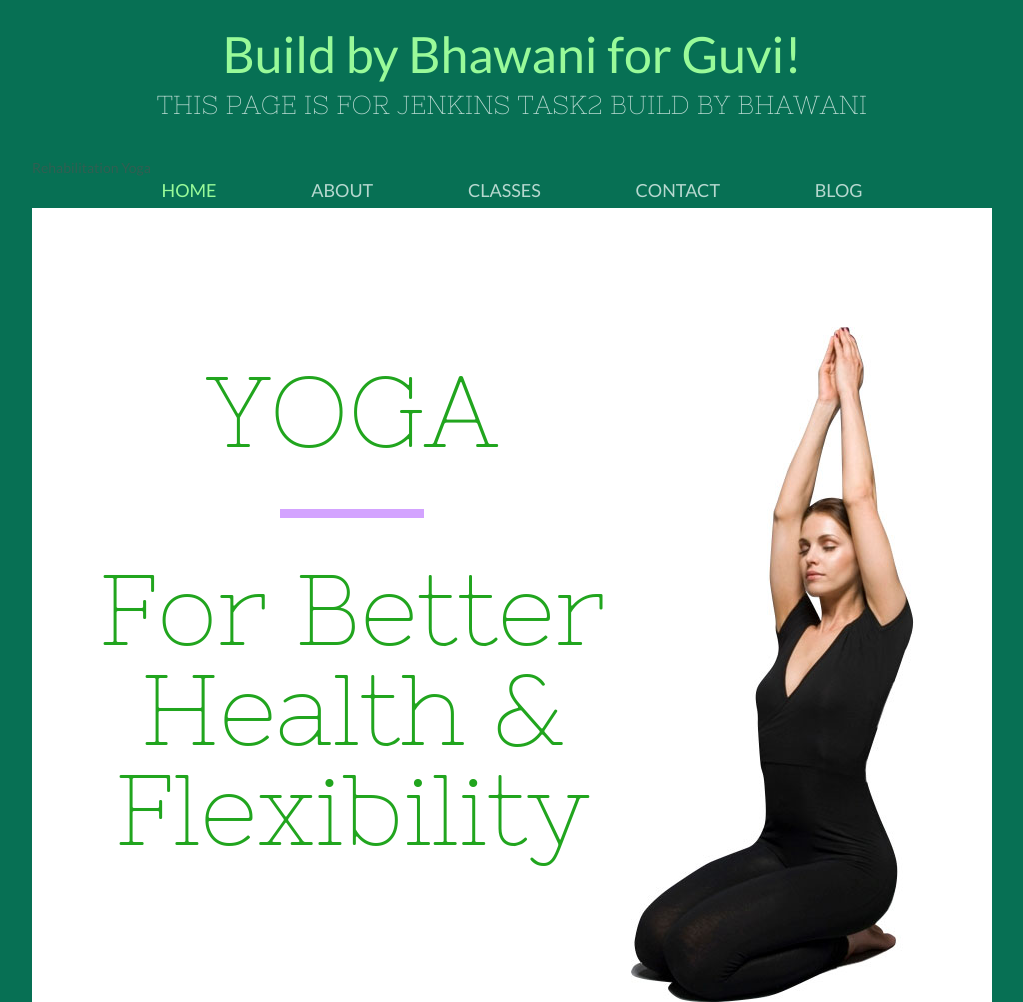
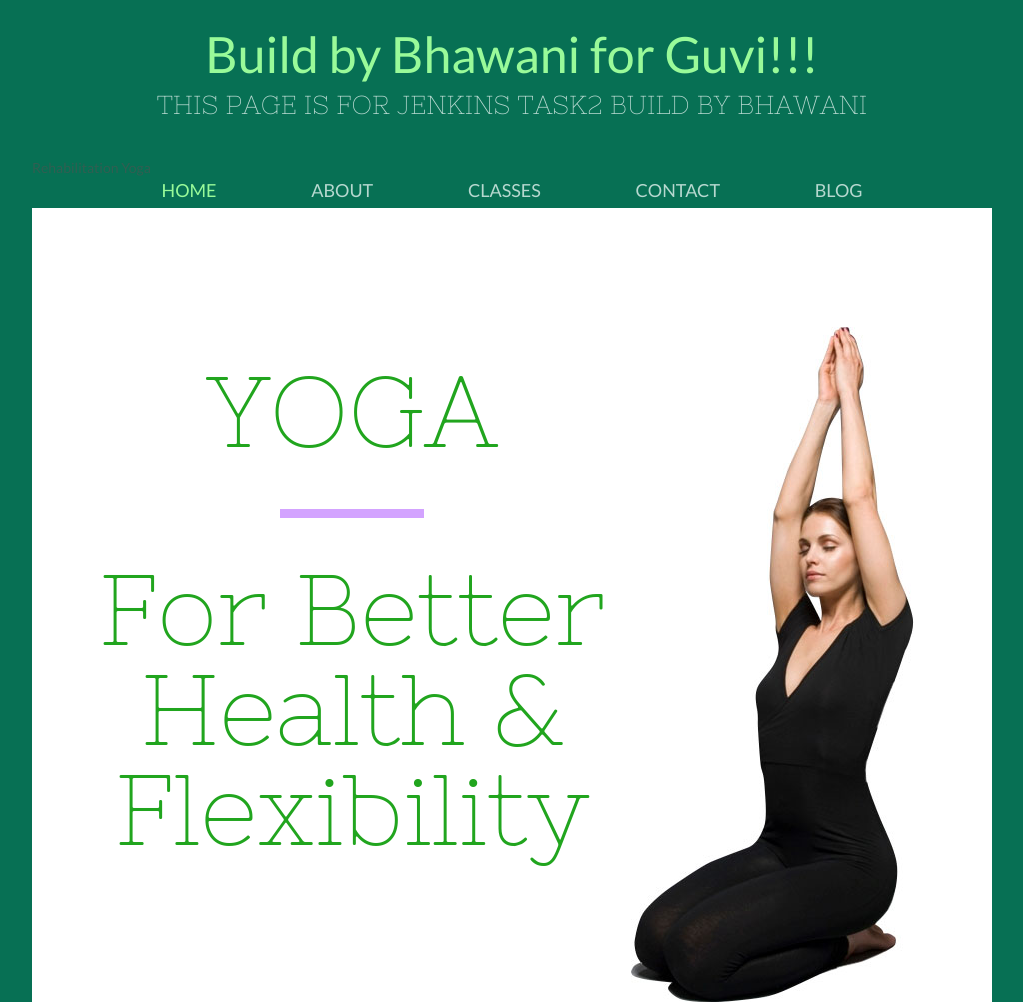
Before and after one commit to bhawanirajsinghranawat-ctrl/jenkinstask2, a plain HTML site: page rehabilitation-yoga/upload/index.html in a window 1280 px wide. Shown: the top 1002 px of the page, without its empty margins (128-1151 px from the left). Drawn offline with Linux system fonts and the light colour scheme.

Commit message:
Update index.html

```diff
--- a/rehabilitation-yoga/upload/index.html
+++ b/rehabilitation-yoga/upload/index.html
@@ -11,7 +11,7 @@
 </head>
 <body>
 	<div id="header">
-		<h1><a href="index.html">Build by Bhawani for Guvi!
+		<h1><a href="index.html">Build by Bhawani for Guvi!!!
 			<span>This page is for jenkins task2 build by Bhawani</span></a></h1>
 			<span>Rehabilitation Yoga</span></a></h1>
 		<ul id="navigation">
```
